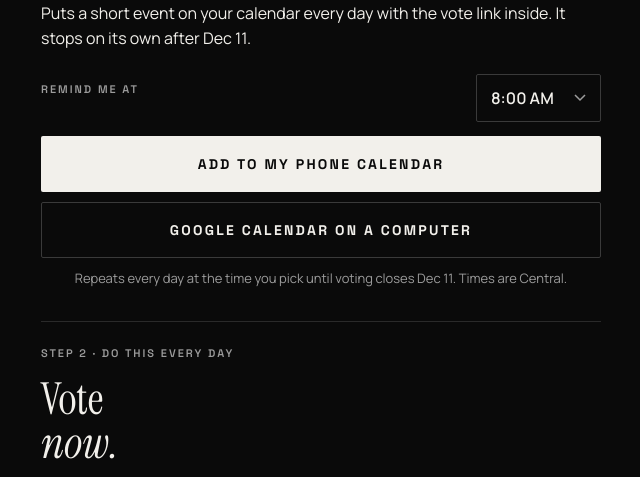
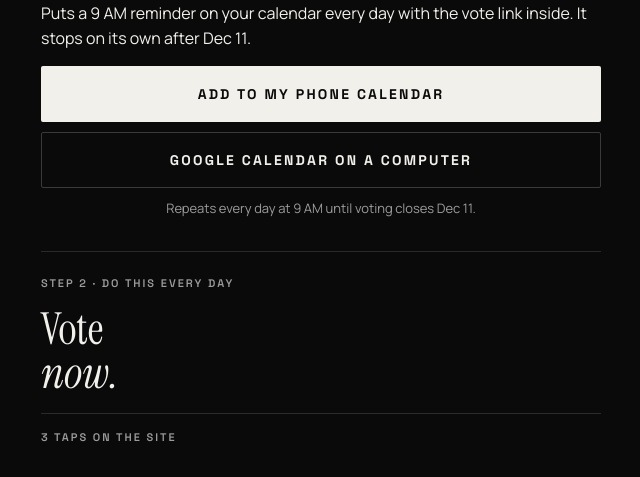
Before and after one commit to BenThompson1022/nolmts-vote, a plain HTML site: page index.html in a window 1280 px wide. Shown: the part 748-1225 px from the top of the page, without its empty margins (319-959 px from the left). Drawn offline with Linux system fonts and the light colour scheme.

Commit message:
Reminder fixed at 9 AM daily, no picker
Co-Authored-By: Claude Opus 5.5 <noreply@anthropic.com>

```diff
--- a/index.html
+++ b/index.html
@@ -95,23 +95,12 @@ footer p+p{margin-top:8px}
     <div class="stepblock" id="remind" aria-labelledby="remind-h">
       <p class="label">Step 1 · Do this once</p>
       <h2 id="remind-h">Add the daily <em>reminder.</em></h2>
-      <p class="body">Puts a short event on your calendar every day with the vote link inside. It stops on its own after Dec 11.</p>
-      <div class="row">
-      <label class="label" for="time">Remind me at</label>
-      <select id="time">
-        <option value="7">7:00 AM</option>
-        <option value="8" selected>8:00 AM</option>
-        <option value="9">9:00 AM</option>
-        <option value="12">12:00 PM</option>
-        <option value="17">5:00 PM</option>
-        <option value="20">8:00 PM</option>
-      </select>
-    </div>
+      <p class="body">Puts a 9 AM reminder on your calendar every day with the vote link inside. It stops on its own after Dec 11.</p>
       <div class="stack">
-        <a class="btn btn-primary" id="ics" href="vote-reminder-8.ics">Add to my phone calendar</a>
+        <a class="btn btn-primary" id="ics" href="vote-reminder-9.ics">Add to my phone calendar</a>
         <a class="btn btn-secondary" id="gcal" href="https://calendar.google.com" target="_blank" rel="noopener">Google Calendar on a computer</a>
       </div>
-      <p class="fine">Repeats every day at the time you pick until voting closes Dec 11. Times are Central.</p>
+      <p class="fine">Repeats every day at 9 AM until voting closes Dec 11.</p>
     </div>
 
     <div class="stepblock" id="cta">
@@ -175,7 +164,7 @@ footer p+p{margin-top:8px}
     '4. Pick NO LMTS Marketing\n\n' +
     'Voting closes Dec 11 at 5 PM CT. Thank you!';
   function build(){
-    var hour = parseInt(document.getElementById('time').value,10);
+    var hour = 9;
     var start = new Date();
     if (start.getHours() >= hour) start.setDate(start.getDate()+1);
     document.getElementById('gcal').href = 'https://calendar.google.com/calendar/render?action=TEMPLATE' +
@@ -186,8 +175,6 @@ footer p+p{margin-top:8px}
       '&location=' + encodeURIComponent('https://www.votebestnwa.com') +
       '&details=' + encodeURIComponent(details);
   }
-  document.getElementById('time').addEventListener('change', build);
-  document.getElementById('time').addEventListener('change', function(){ document.getElementById('ics').href='vote-reminder-'+this.value+'.ics'; });
   build();
 })();
 </script>
```
